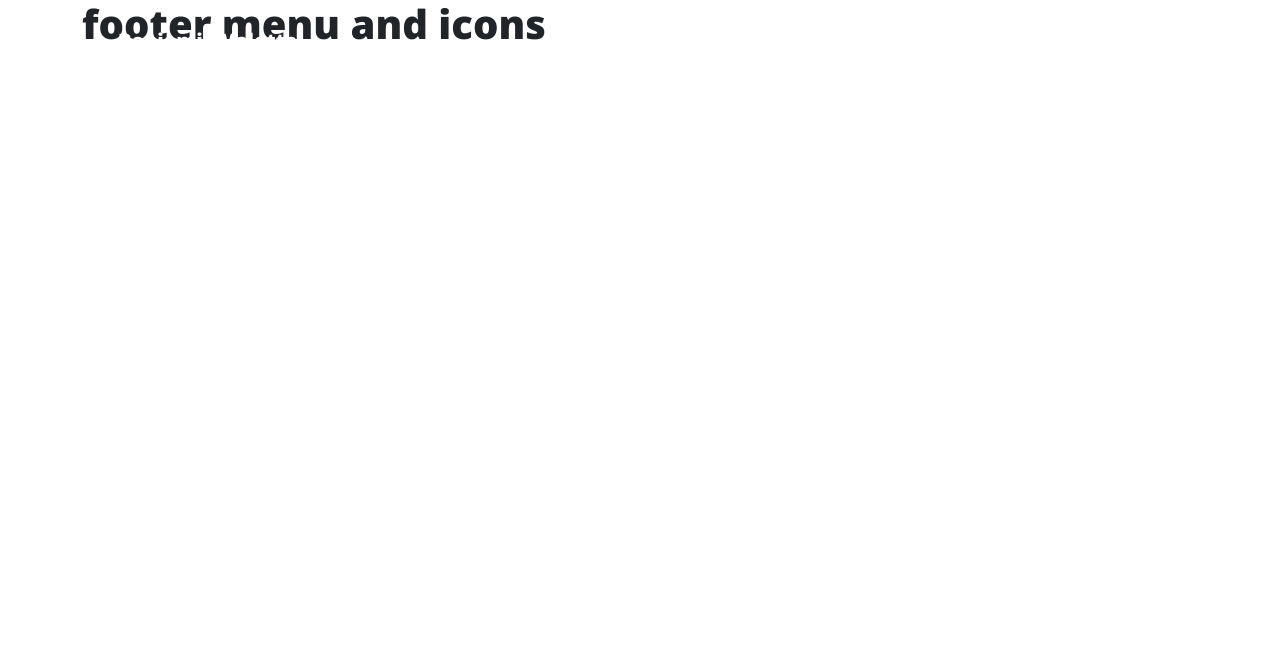
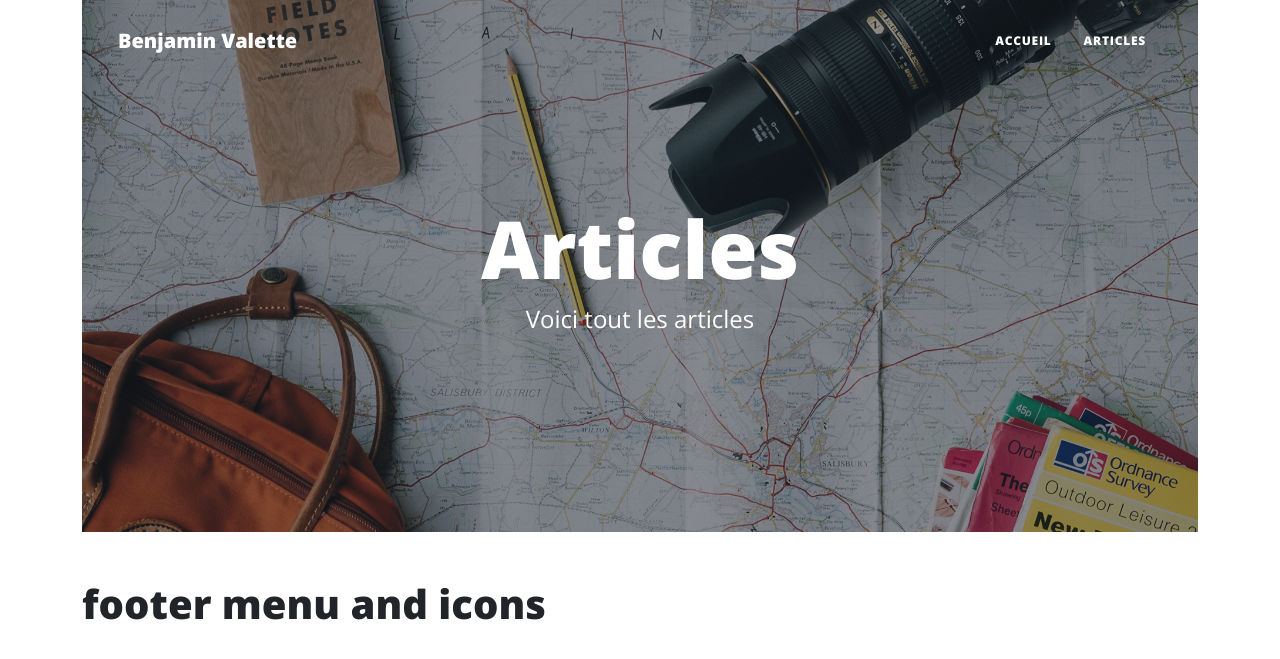
Before and after one commit to BenjVA/pro-blog, a PHP site: page /?action=articles in a window 1280 px wide. Shown: the top 659 px of the page. Run offline with PHP 8.4, Linux system fonts and the light colour scheme; data that the repository does not hold is empty; some libraries are stand-ins or nearby versions.

Commit message:
displaying header

```diff
--- a/src/template/articles.html.twig
+++ b/src/template/articles.html.twig
@@ -3,6 +3,18 @@
 {% block content %}
 
     <body>
+    <header class="masthead" style="background-image: url('/src/assets/img/about-bg.jpg')">
+        <div class="container position-relative px-4 px-lg-5">
+            <div class="row gx-4 gx-lg-5 justify-content-center">
+                <div class="col-md-10 col-lg-8 col-xl-7">
+                    <div class="page-heading">
+                        <h1>Articles</h1>
+                        <span class="subheading">Voici tout les articles</span>
+                    </div>
+                </div>
+            </div>
+        </div>
+    </header>
         <div class="container">
             <div class="row">
                 <div class="col">
--- a/src/template/header.html.twig
+++ b/src/template/header.html.twig
@@ -39,8 +39,6 @@
                 <ul class="navbar-nav ms-auto py-4 py-lg-0">
                     <li class="nav-item"><a class="nav-link px-lg-3 py-3 py-lg-4" href="/index.php">Accueil</a></li>
                     <li class="nav-item"><a class="nav-link px-lg-3 py-3 py-lg-4" href="?action=articles">Articles</a></li>
-                    <li class="nav-item"><a class="nav-link px-lg-3 py-3 py-lg-4" href="post.html">Sample Post</a></li>
-                    <li class="nav-item"><a class="nav-link px-lg-3 py-3 py-lg-4" href="contact.html">Contact</a></li>
                 </ul>
             </div>
         </div>
```
